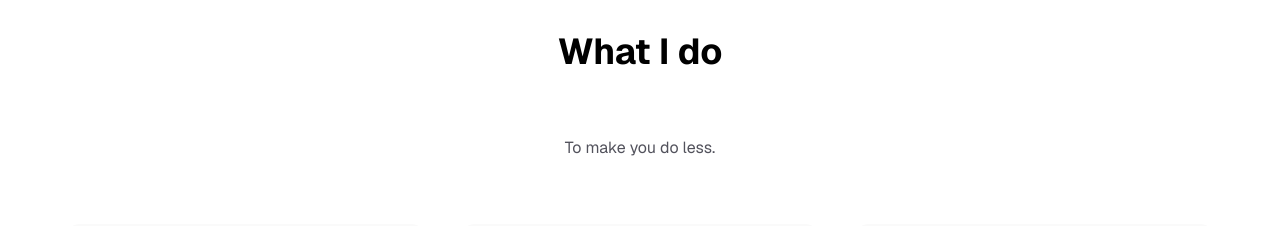
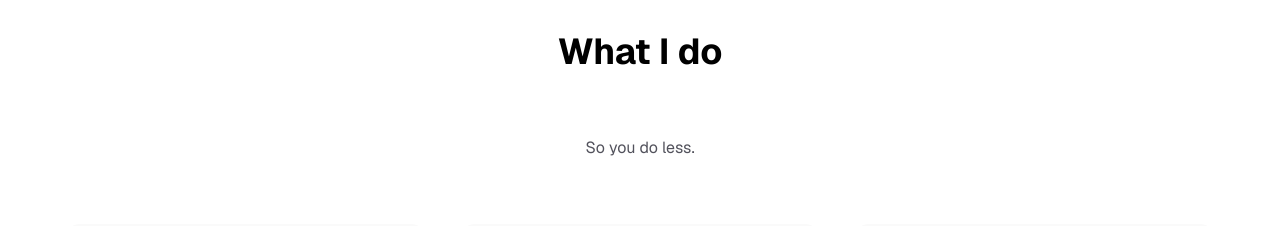
Before and after one commit to Jarno97/jsolutions, a Next.js app: page / in a window 1280 px wide. Shown: the part 1220-1446 px from the top of the page. Built offline with nearby package versions, Linux system fonts and the light colour scheme.

Commit message:
Change to 'So you do less'

```diff
--- a/src/app/page.tsx
+++ b/src/app/page.tsx
@@ -143,7 +143,7 @@ export default function Home() {
               What I do
             </h2>
             <p className="text-center text-zinc-600 dark:text-zinc-400 mb-12 md:mb-16 max-w-xl mx-auto">
-              To make you do less.
+              So you do less.
             </p>
 
             <div className="grid sm:grid-cols-2 lg:grid-cols-3 gap-6 md:gap-8">
```
